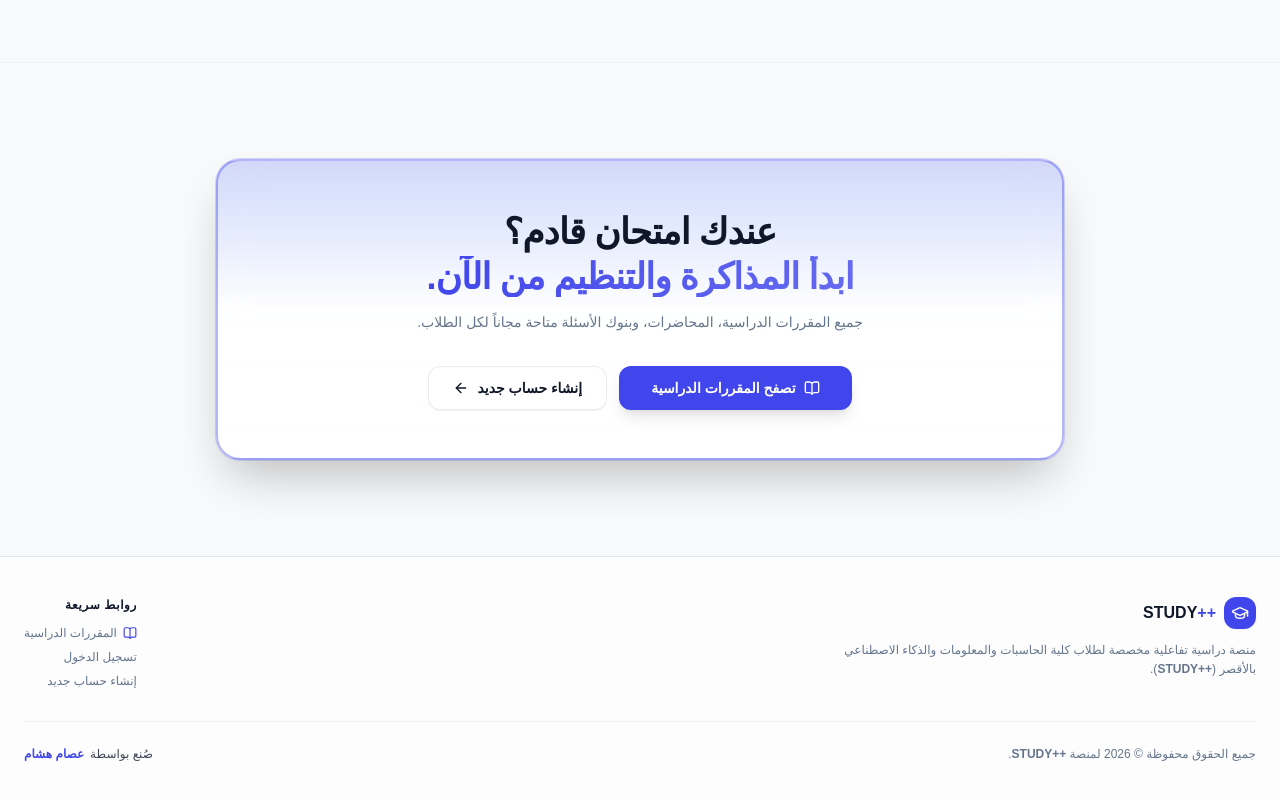
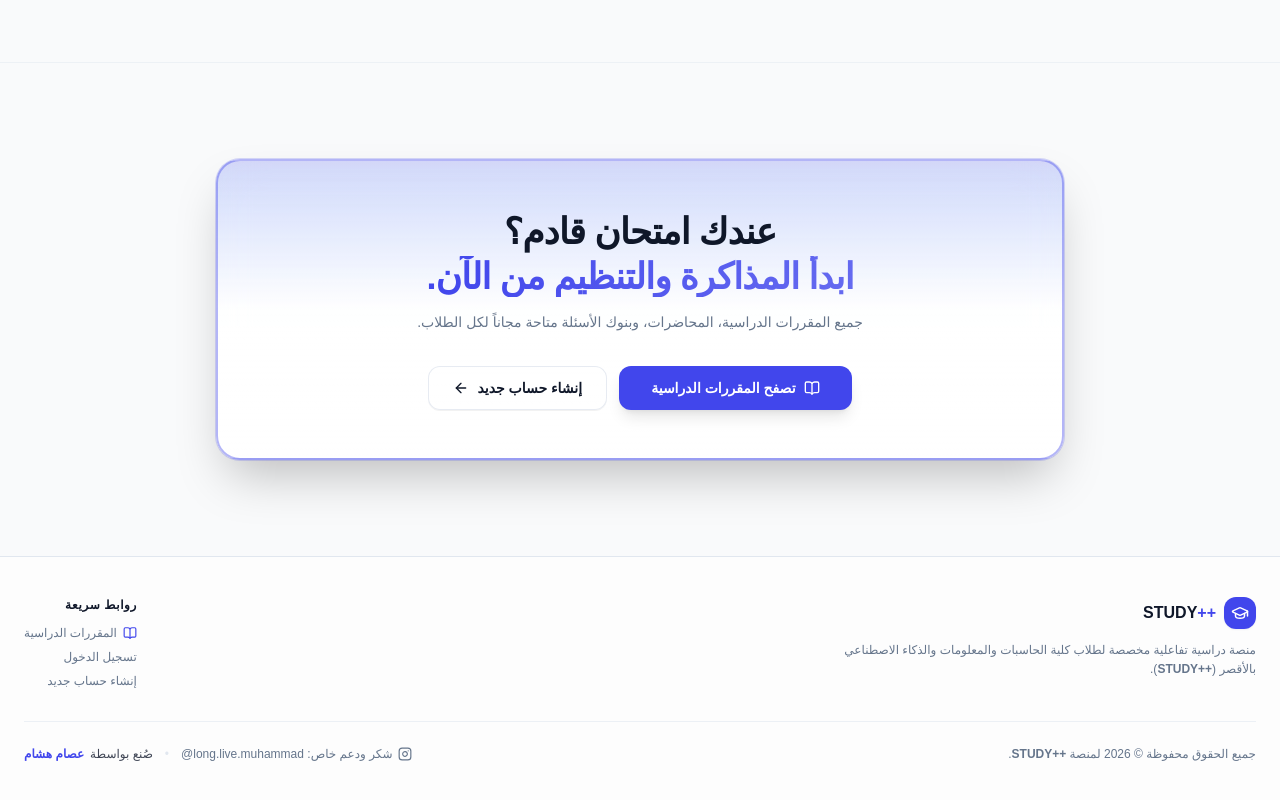
Before and after one commit to essam778/FCI_LUXOR, a Next.js app: page / in a window 1280 px wide. Shown: the part 1248-2048 px from the top of the page. Built offline with nearby package versions, Linux system fonts and the light colour scheme; no server answers; the database is empty; a web font is replaced by a local one.

Commit message:
feat: add instagram special thanks credit to footer

```diff
--- a/src/components/layout/Footer.tsx
+++ b/src/components/layout/Footer.tsx
@@ -8,6 +8,24 @@ import type { User } from "@supabase/supabase-js"
 interface FooterProps {
   user?: User | null
   userDisplayName?: string | null
+}
+
+function InstagramIcon({ className = "size-3.5" }: { className?: string }) {
+  return (
+    <svg
+      className={className}
+      viewBox="0 0 24 24"
+      fill="none"
+      stroke="currentColor"
+      strokeWidth="2"
+      strokeLinecap="round"
+      strokeLinejoin="round"
+    >
+      <rect width="20" height="20" x="2" y="2" rx="5" ry="5" />
+      <path d="M16 11.37A4 4 0 1 1 12.63 8 4 4 0 0 1 16 11.37z" />
+      <line x1="17.5" x2="17.51" y1="6.5" y2="6.5" />
+    </svg>
+  )
 }
 
 export function Footer({ user, userDisplayName }: FooterProps) {
@@ -100,6 +118,18 @@ export function Footer({ user, userDisplayName }: FooterProps) {
           <div>
             جميع الحقوق محفوظة &copy; {new Date().getFullYear()} لمنصة <span dir="ltr" className="font-bold">STUDY++</span>.
           </div>
+          <div className="flex items-center gap-3 text-muted-foreground flex-wrap justify-center">
+            <a
+              href="https://www.instagram.com/long.live.muhammad"
+              target="_blank"
+              rel="noopener noreferrer"
+              className="inline-flex items-center gap-1.5 text-muted-foreground hover:text-pink-500 transition-colors"
+              title="Instagram: @long.live.muhammad"
+            >
+              <InstagramIcon className="size-3.5" />
+              <span>شكر ودعم خاص: <span dir="ltr" className="font-medium">@long.live.muhammad</span></span>
+            </a>
+            <span className="text-border hidden sm:inline">•</span>
             <div className="flex items-center gap-1.5 font-medium text-foreground/80 select-none">
               <span>صُنع بواسطة</span>
               <span
@@ -116,6 +146,7 @@ export function Footer({ user, userDisplayName }: FooterProps) {
             </div>
           </div>
         </div>
+      </div>
     </footer>
   )
 }
```
Lines whose indentation alone changed are shown as unchanged.
